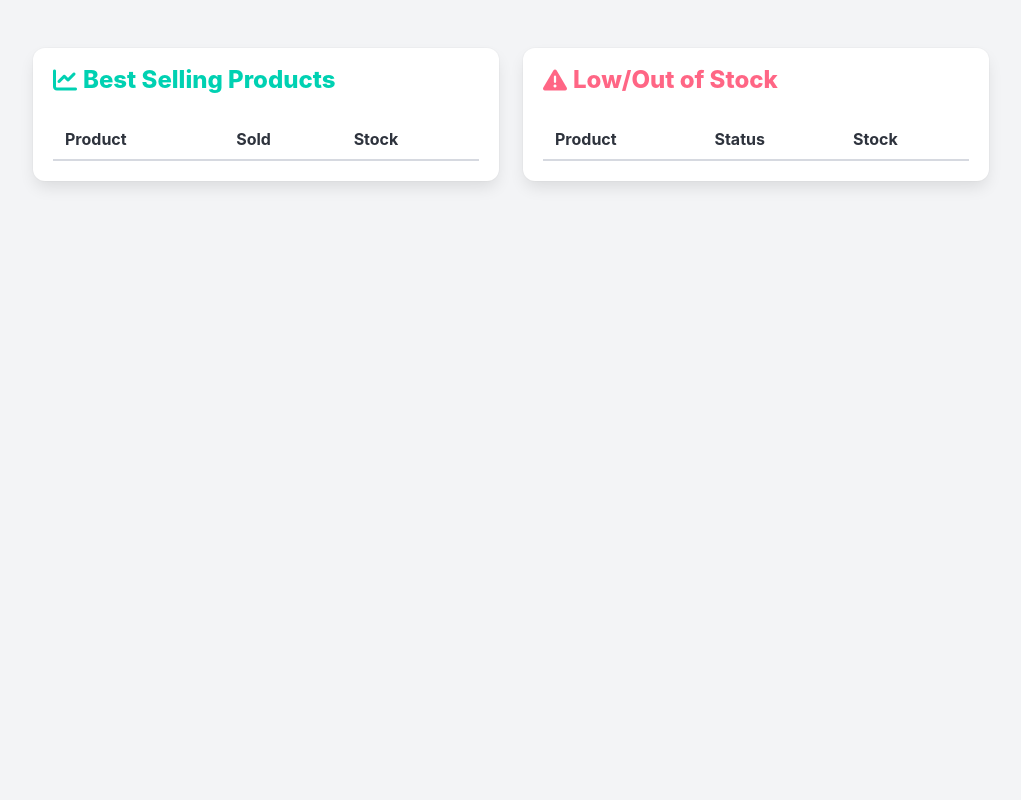
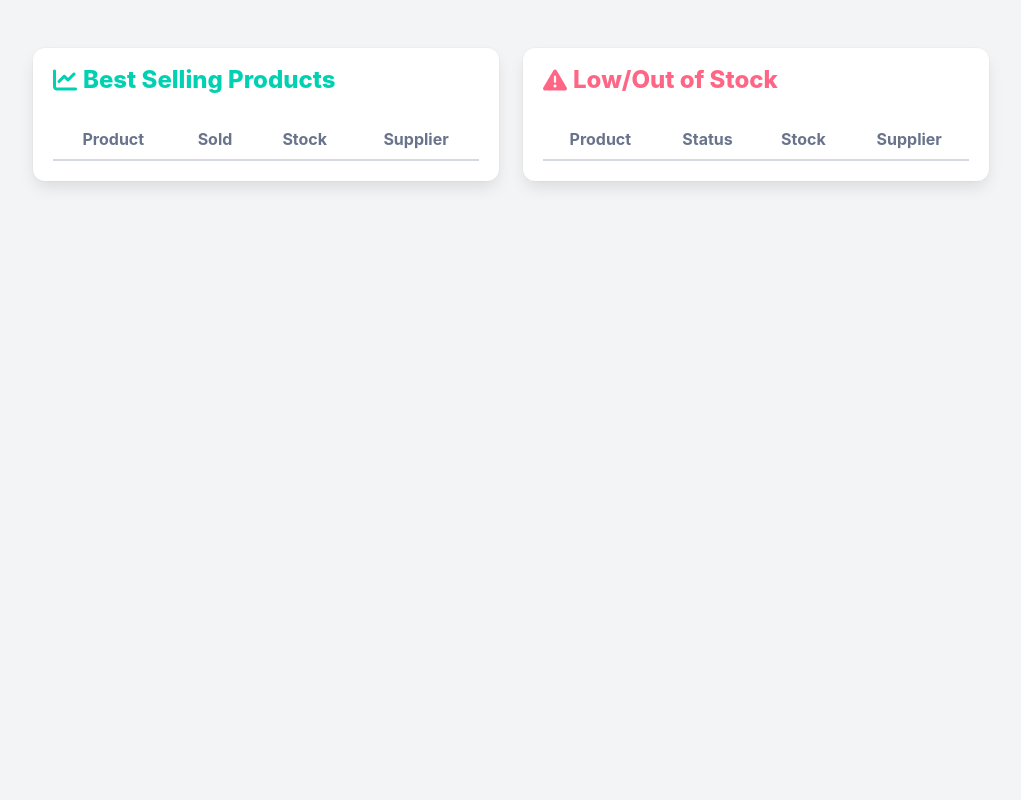
Before and after one commit to TheMasshiro/inventario, a Flask app: page /analytics in a window 1280 px wide. Shown: the part 52-852 px from the top of the page, without its empty margins (129-1150 px from the left). Run offline with Flask 3, Linux system fonts and the light colour scheme; the visitor is signed in with stand-in values (Sample User, id 1); lists and menus that the app fills with data are empty; parts of the project's set-up code (start-up, migrations or seed data) failed here and were passed over; some libraries are stand-ins or nearby versions.

Commit message:
style: improve analytics table styling and readability

```diff
--- a/app/templates/main/analytics.html
+++ b/app/templates/main/analytics.html
@@ -20,17 +20,19 @@
                             <table class="table is-fullwidth">
                                 <thead>
                                     <tr>
-                                        <th>Product</th>
-                                        <th>Sold</th>
-                                        <th>Stock</th>
+                                        <th class="has-text-grey has-text-centered">Product</th>
+                                        <th class="has-text-grey has-text-centered">Sold</th>
+                                        <th class="has-text-grey has-text-centered">Stock</th>
+                                        <th class="has-text-grey has-text-centered">Supplier</th>
                                     </tr>
                                 </thead>
                                 <tbody>
                                     {% for product in best_selling %}
                                         <tr>
-                                            <td>{{ product.product_name }}</td>
-                                            <td>{{ product.units_sold }}</td>
-                                            <td>{{ product.quantity }}</td>
+                                            <td class="has-text-centered">{{ product.product_name }}</td>
+                                            <td class="has-text-centered">{{ product.units_sold }}</td>
+                                            <td class="has-text-centered">{{ product.quantity }}</td>
+                                            <td class="has-text-centered">{{ product.supplier }}</td>
                                         </tr>
                                     {% endfor %}
                                 </tbody>
@@ -53,23 +55,25 @@
                             <table class="table is-fullwidth">
                                 <thead>
                                     <tr>
-                                        <th>Product</th>
-                                        <th>Status</th>
-                                        <th>Stock</th>
+                                        <th class="has-text-grey has-text-centered">Product</th>
+                                        <th class="has-text-grey has-text-centered">Status</th>
+                                        <th class="has-text-grey has-text-centered">Stock</th>
+                                        <th class="has-text-grey has-text-centered">Supplier</th>
                                     </tr>
                                 </thead>
                                 <tbody>
                                     {% for product in low_stock %}
                                         <tr>
-                                            <td>{{ product.name }}</td>
-                                            <td>
+                                            <td class="has-text-centered">{{ product.name }}</td>
+                                            <td class="has-text-centered">
                                                 {% if product.stock == 0 %}
                                                     <span class="tag is-danger">Out of Stock</span>
                                                 {% else %}
                                                     <span class="tag is-warning">Low Stock</span>
                                                 {% endif %}
                                             </td>
-                                            <td>{{ product.stock }}</td>
+                                            <td class="has-text-centered">{{ product.stock }}</td>
+                                            <td class="has-text-centered">{{ product.supplier }}</td>
                                         </tr>
                                     {% endfor %}
                                 </tbody>
```
